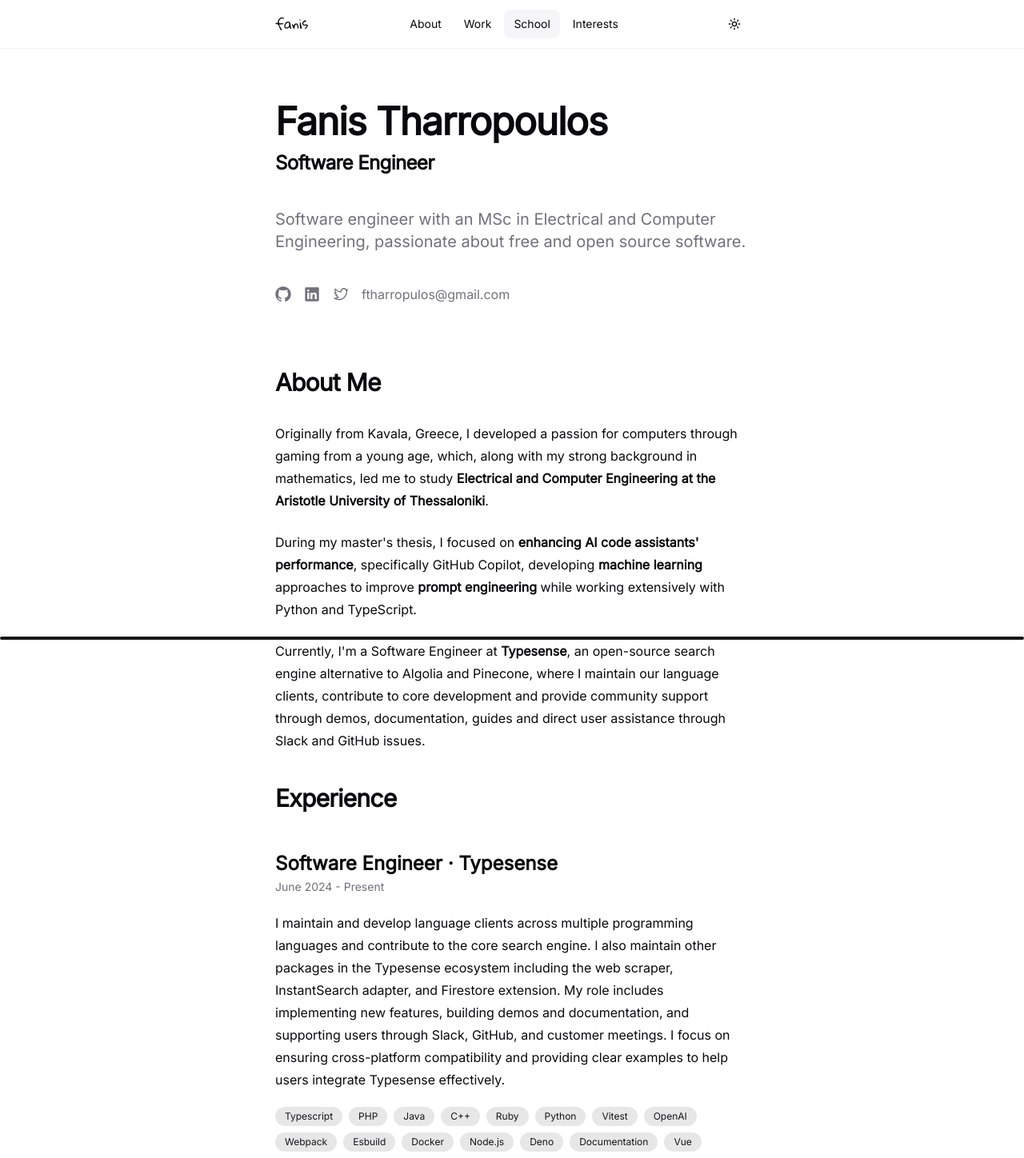
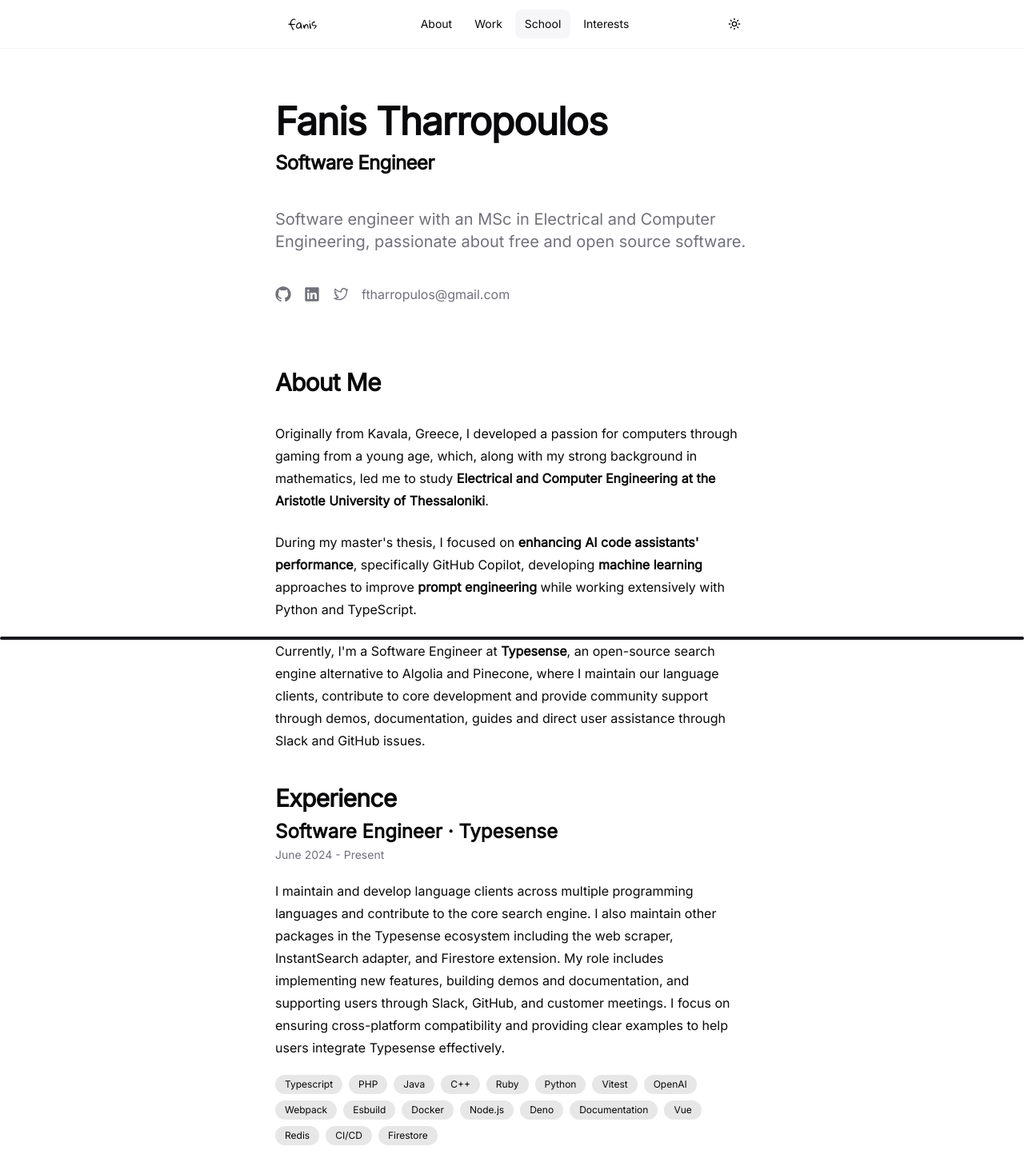
Before and after one commit to tharropoulos/portfolio, a React (Vite) app: page / in a window 1280 px wide. Shown: the top 1448 px of the page at 80% size. Built offline with nearby package versions, Linux system fonts and the light colour scheme.

Commit message:
refactor: make components responsive

```diff
--- a/src/components/experience-list.tsx
+++ b/src/components/experience-list.tsx
@@ -1,10 +1,4 @@
-interface Experience {
-  title: string;
-  company: string;
-  timeframe: string;
-  description: string;
-  skills: string[];
-}
+import type { Experience } from "@/data/experiences";
 
 export function WorkExperienceList({
   experiences,
@@ -13,31 +7,40 @@
 }) {
   return experiences.map((experience, index) => (
     <div
-      className="w-full max-w-2xl shadow-none py-10 border-b border-muted last:border-none"
+      className={`w-full max-w-2xl border-b border-muted pb-6 shadow-none ${
+        index === 0 ? "pt-0" : ""
+      } last:border-none`}
       key={index}
     >
       <div className="space-y-1">
-        <h3 className="text-2xl font-bold">
+        <h3 className="text-lg font-bold md:text-2xl">
           {experience.title} {" · "} {experience.company}
         </h3>
-        <span className="text-sm text-muted-foreground">
+        <span className="text-xs text-muted-foreground md:text-sm">
           {experience.timeframe}
         </span>
       </div>
       <div className="space-y-4">
-        <p className="leading-7 [&:not(:first-child)]:mt-6 dark:text-zinc-200 my-5">
-          {experience.description}
+        {experience.description.map((description, index) => (
+          <p
+            key={index}
+            className="my-5 text-sm leading-6 dark:text-zinc-200 md:text-base md:leading-7 [&:not(:first-child)]:mt-4 md:[&:not(:first-child)]:mt-6"
+          >
+            {description}
           </p>
+        ))}
+        {experience.skills && (
           <div className="flex flex-wrap gap-2">
             {experience.skills.map((skill, index) => (
               <span
                 key={index}
-              className="rounded-full bg-primary/10 px-3 py-1 text-xs font-medium text-primary"
+                className="rounded-full bg-primary/10 px-2 py-0.5 text-xs font-medium md:px-3 md:py-1"
               >
                 {skill}
               </span>
             ))}
           </div>
+        )}
       </div>
     </div>
   ));
--- a/src/components/footer.tsx
+++ b/src/components/footer.tsx
@@ -2,9 +2,9 @@
 
 function Footer() {
   return (
-    <footer className="w-full border-t border-muted py-6 pb-12 mt-32 px-4 sm:px-6">
+    <footer className="mt-28 w-full border-t border-muted px-4 py-6 pb-12 sm:px-6 md:mt-48">
       <div className="flex">
-        <div className="mx-auto max-w-screen-sm flex flex-col md:flex-row justify-between gap-2 md:gap-0 md:items-center">
+        <div className="mx-auto flex max-w-screen-sm flex-col justify-between gap-6 md:flex-row md:items-center md:gap-0">
           <p>{new Date().getFullYear()} | Fanis Tharropoulos</p>
           <p className="w-1/2">
             Built with{" "}
@@ -31,7 +31,7 @@
             </a>
           </p>
         </div>
-        <ModeToggle className="px-6 flex md:hidden" />
+        <ModeToggle className="flex px-6 md:hidden" />
       </div>
     </footer>
   );
--- a/src/components/main-nav.tsx
+++ b/src/components/main-nav.tsx
@@ -1,5 +1,6 @@
 import { ModeToggle } from "@/components/mode-toggle";
 import { NavigationItem } from "@/components/navigation-item";
+import { Button } from "@/components/ui/button";
 import {
   NavigationMenu,
   NavigationMenuList,
@@ -13,7 +14,7 @@
   scrollOffset?: number;
 }
 
-export function Navbar({ links, className, scrollOffset }: NavbarProps) {
+function Navbar({ links, className, scrollOffset }: NavbarProps) {
   const { activeLink, scrollToSection } = useNavigation({
     links,
     scrollOffset,
@@ -27,8 +28,15 @@
       )}
     >
       <div className="mx-auto flex max-w-screen-sm items-center justify-between px-4 sm:px-6">
-        <h1 className="font-logo">fanis</h1>
-        <NavigationMenu className="gap-1 px-6">
+        <Button
+          onClick={() => scrollToSection("about")}
+          variant="ghost"
+          className="hover:bg-transparent"
+        >
+          <h1 className="font-logo">fanis</h1>
+        </Button>
+
+        <NavigationMenu className="w-3/4 gap-1">
           <NavigationMenuList>
             {links.map((link) => (
               <NavigationItem
@@ -46,4 +54,4 @@
   );
 }
 
-export default Navbar;
+export { Navbar };
--- a/src/components/navbar.tsx
+++ b/src/components/navbar.tsx
@@ -1,6 +1,7 @@
 import { Link } from "@tanstack/react-router";
 
 import { ModeToggle } from "@/components/mode-toggle";
+import { Button } from "@/components/ui/button";
 import { cn } from "@/lib/utils";
 
 export interface NavbarProps {
@@ -17,7 +18,9 @@
     >
       <div className="mx-auto flex max-w-screen-sm items-center justify-between px-4 sm:px-6">
         <Link to="/" className="font-logo">
-          fanis
+          <Button variant="ghost" className="hover:bg-transparent">
+            <h1 className="font-logo">fanis</h1>
+          </Button>
         </Link>
 
         <ModeToggle className="hidden md:flex" />
--- a/src/components/navigation-item.tsx
+++ b/src/components/navigation-item.tsx
@@ -23,7 +23,7 @@
         {isActive && (
           <motion.span
             layoutId="bubble"
-            className="absolute inset-0 bg-muted/80 backdrop-blur-sm rounded-lg -z-[1]"
+            className="absolute inset-0 -z-[1] rounded-lg bg-muted/80 backdrop-blur-sm sm:text-sm md:text-base"
             transition={{
               type: "spring",
               bounce: 0.2,
@@ -31,7 +31,7 @@
             }}
           />
         )}
-        <NavigationMenuLink className="relative block text-sm font-medium rounded-lg px-3 py-2 transition-colors z-[2] after:absolute after:bottom-1.5 after:left-3 after:right-3 after:h-px after:bg-foreground after:origin-left after:scale-x-0 hover:after:scale-x-100 after:transition-transform after:duration-300">
+        <NavigationMenuLink className="relative z-[2] block rounded-lg px-3 py-2 md:text-sm font-medium transition-colors after:absolute after:bottom-1.5 after:left-3 after:right-3 after:h-px after:origin-left after:scale-x-0 after:bg-foreground after:transition-transform after:duration-300 hover:after:scale-x-100 text-xs">
           {link.label}
         </NavigationMenuLink>
       </button>
--- a/src/components/scrollbar.tsx
+++ b/src/components/scrollbar.tsx
@@ -29,14 +29,14 @@
 
   return (
     <div
-      className={cn("fixed start-0 end-0 pointer-events-none", {
+      className={cn("pointer-events-none fixed end-0 start-0", {
         "top-0": position === "top",
         "bottom-0": position === "bottom",
       })}
       style={{ height: `${strokeSize + 2}px` }}
     >
       <span
-        className="bg-primary h-full w-full block rounded-full"
+        className="block h-full w-full rounded-full bg-primary"
         style={{
           backgroundColor: color,
           width: `${percentage}%`,
--- a/src/components/socials.tsx
+++ b/src/components/socials.tsx
@@ -21,10 +21,10 @@
     target="_blank"
     rel="noopener noreferrer"
     className={cn(
-      "flex items-center text-muted-foreground hover:text-foreground transition-colors duration-200",
+      "flex items-center text-muted-foreground transition-colors duration-200 hover:text-foreground",
     )}
   >
-    <Icon className="w-5 h-5" />
+    <Icon className="h-4 w-4 md:h-5 md:w-5" />
     <p className="sr-only">{href}</p>
   </a>
 );
@@ -36,7 +36,7 @@
         <SocialLink key={index} {...social} />
       ))}
       <a
-        className="text-muted-foreground hover:text-foreground transition-colors duration-200"
+        className="text-sm text-muted-foreground transition-colors duration-200 hover:text-foreground md:text-base"
         href="mailto:ftharropoulos@gmail.com"
       >
         ftharropulos@gmail.com
--- a/src/components/ui/navigation-menu.tsx
+++ b/src/components/ui/navigation-menu.tsx
@@ -69,7 +69,7 @@
   <NavigationMenuPrimitive.Content
     ref={ref}
     className={cn(
-      "left-0 top-0 w-full data-[motion^=from-]:animate-in data-[motion^=to-]:animate-out data-[motion^=from-]:fade-in data-[motion^=to-]:fade-out data-[motion=from-end]:slide-in-from-right-52 data-[motion=from-start]:slide-in-from-left-52 data-[motion=to-end]:slide-out-to-right-52 data-[motion=to-start]:slide-out-to-left-52 md:absolute md:w-auto ",
+      "left-0 top-0 w-full data-[motion^=from-]:animate-in data-[motion^=to-]:animate-out data-[motion^=from-]:fade-in data-[motion^=to-]:fade-out data-[motion=from-end]:slide-in-from-right-52 data-[motion=from-start]:slide-in-from-left-52 data-[motion=to-end]:slide-out-to-right-52 data-[motion=to-start]:slide-out-to-left-52 md:absolute md:w-auto",
       className,
     )}
     {...props}
```
Lines whose indentation alone changed are shown as unchanged.
